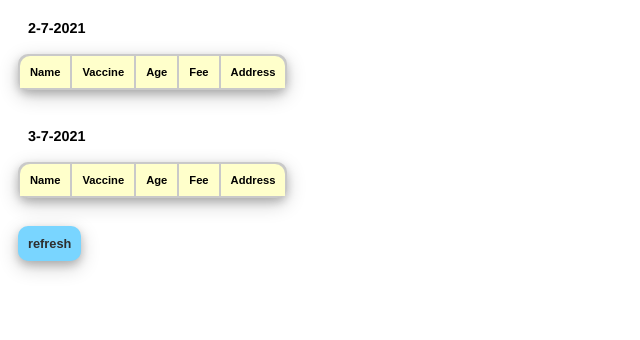
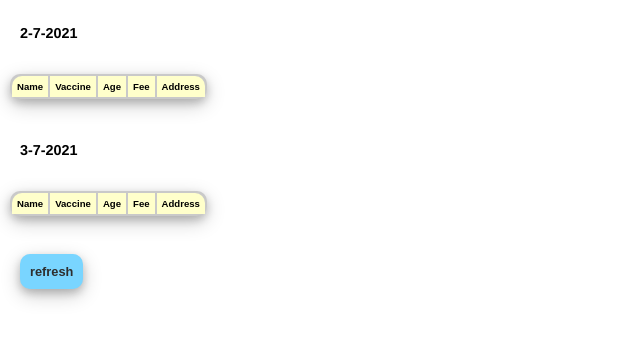
Before and after one commit to RagnosVA/Message-App, a plain HTML site: page index.html in a window 1280 px wide. Shown: the whole page, without its empty margins (0-640 px from the left). Drawn offline with Linux system fonts and the light colour scheme; no server answers.

Commit message:
Update style.css

```diff
--- a/style.css
+++ b/style.css
@@ -1,21 +1,26 @@
 :root {
     font-size: 16px;
 }
+body {
+    margin: 0;
+    padding: 0;
+}
 table {
     max-width: 100%;
-    font-size: 0.7rem;
+    font-size: 0.6rem;
     font-family: sans-serif;
-    margin: 0px 10px 0px 10px;
+    margin-right: 10px;
+    margin-left: 10px;
     box-shadow: 0 4px 8px 0 rgba(0,0,0,0.2), 0 6px 20px 0 rgba(0,0,0,0.2);
     border-radius: 10px;
     background-color: #c9c9c9;
     font-weight: 550;
 }
 tr td {
-    padding: 10px;
+    padding: 7px;
 }
 thead tr th {
-    padding: 10px;
+    padding: 5px;
     background-color: rgb(255, 255, 203);
 }
 thead tr th:first-child {
@@ -34,7 +39,7 @@ tbody tr:last-child td:last-child{
     border-bottom-right-radius: 10px;
 }
 input[type=button]{
-    margin: 10px;
+    margin: 20px;
     padding: 10px;
     border-radius: 10px;
     box-shadow: 0 4px 8px 0 rgba(0,0,0,0.2), 0 6px 20px 0 rgba(0,0,0,0.2);
@@ -48,7 +53,7 @@ input[type=button]:active {
     background-color: #5cb5df;
 }
 .date {
-    margin: 20px 20px 0px 20px;
+    margin: 25px 20px 15px 20px;
     font-weight: 900;
     font-size: 0.9rem;
     font-family: Helvetica;
```
